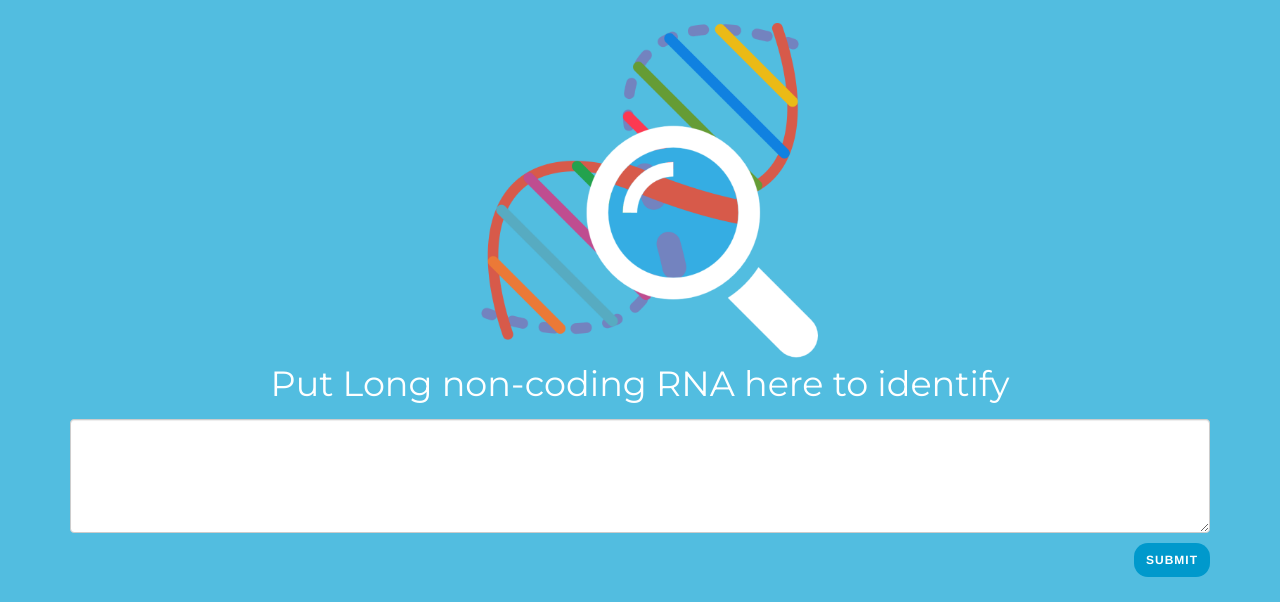
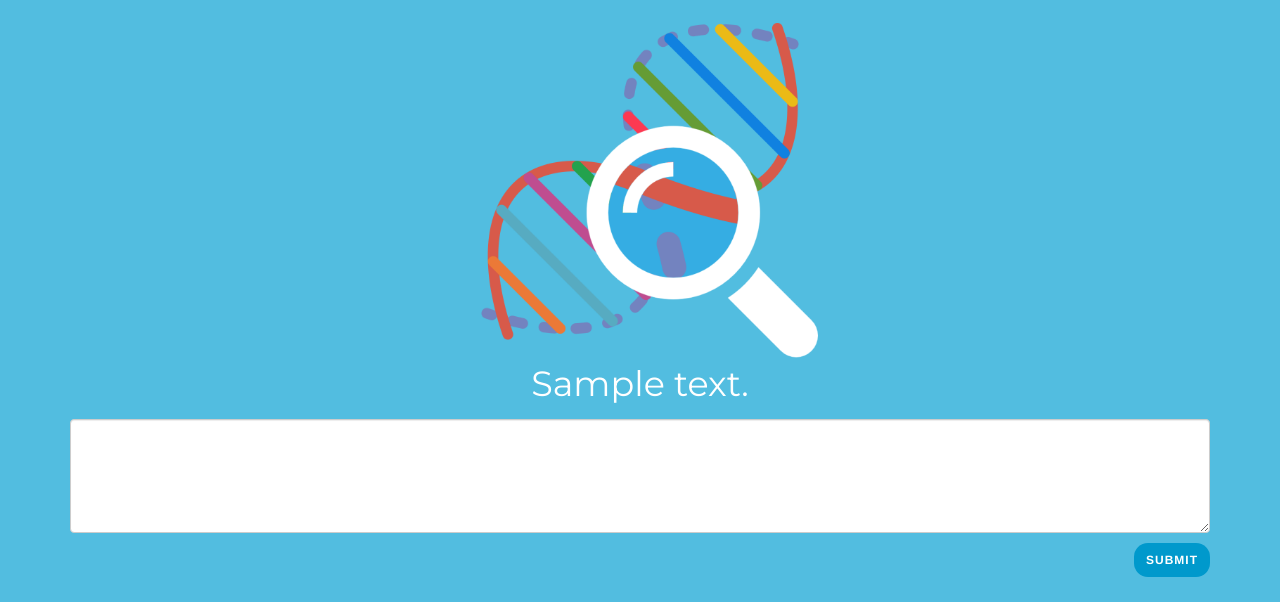
Before and after one commit to ipat/lncRNA-Classification, a Django app: template bio_web/bio_web/templates/home.html in a window 1280 px wide. Shown: the part 112-714 px from the top of the page. Run offline with Django 3.2, Linux system fonts and the light colour scheme; the template is opened without the code that fills it: most values are stand-ins (such as "Sample title", 1, 10 or a date in 2020); some libraries are stand-ins or nearby versions.

Commit message:
prevent error from empty input

```diff
--- a/bio_web/bio_web/main/views.py
+++ b/bio_web/bio_web/main/views.py
@@ -11,6 +11,8 @@ def homepage(request):
         s = socket.socket(socket.AF_INET, socket.SOCK_STREAM)
         s.settimeout(2)
         rna = request.POST.get('search-rna')
+        if rna == '':
+            return render(request, 'home.html', {"text":"RNA can't be empty"})
         print rna
         uid = uuid.uuid4()
         uid = uid.hex
@@ -51,4 +53,4 @@ def homepage(request):
 
         print get_output
 
-    return render(request, 'home.html')
+    return render(request, 'home.html',{'text':'Put Long non-coding RNA here to identify'})
--- a/bio_web/bio_web/templates/home.html
+++ b/bio_web/bio_web/templates/home.html
@@ -28,7 +28,7 @@
 						</div>
 					</div>
 					<div class="row">
-						<p id="over-form-text">Put Long non-coding RNA here to identify</p>
+							<p id="over-form-text">{{text}}</p>
 					</div>
 					<div class="row">
 						<div class="col-md-12">
```
Also changed, not shown: 1 other file.
